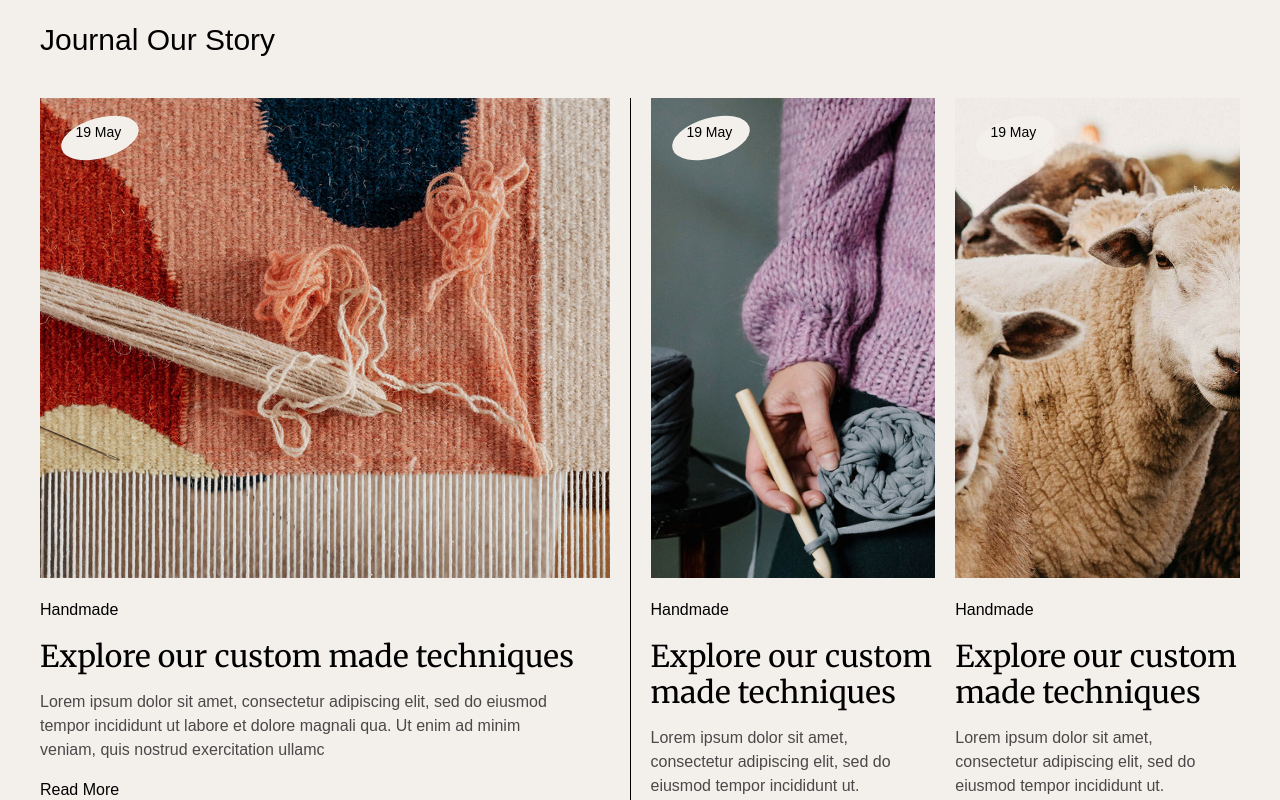
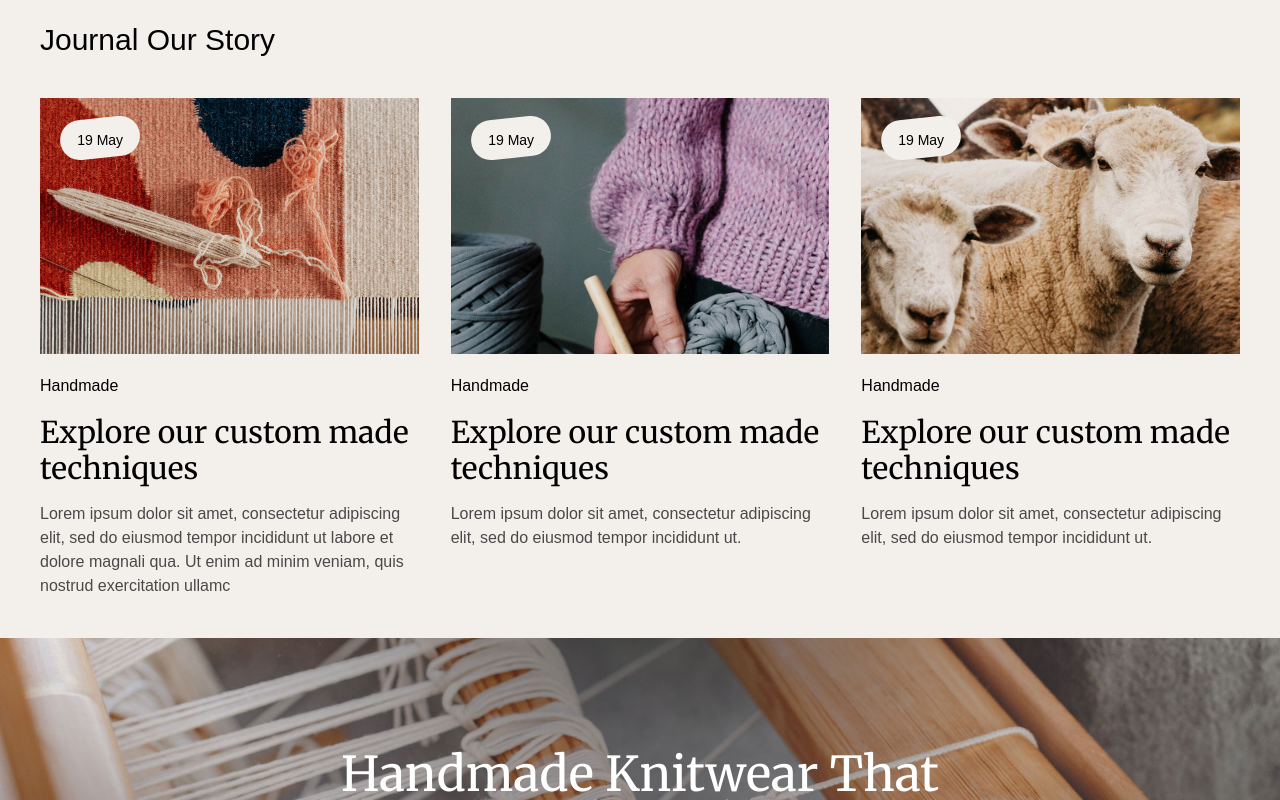
Before and after one commit to theanshumaangupta/LoopsAndLove, a Next.js app: page / in a window 1280 px wide. Shown: the part 4280-5080 px from the top of the page. Built offline with nearby package versions, Linux system fonts and the light colour scheme.

Commit message:
journalFix

```diff
--- a/src/app/components/Journal.jsx
+++ b/src/app/components/Journal.jsx
@@ -1,79 +1,82 @@
-
 function Journal() {
   return (
-    <div className="w-full p-10 items-stretch min-h-screen bg-[#F3F0EC] text-black ">
-      <h1 className="text-3xl mb-10 ">Journal Our Story</h1>
-      <div className=" flex justify-center items-stretch min-h-[60vh] gap-5">
+    <div className="w-full p-10 bg-[#F3F0EC] text-black">
+      <h1 className="text-3xl mb-10">Journal Our Story</h1>
 
-        <div className=" flex flex-col flex-2 text-black">
-          {/* image div with date tag */}
-          <div
-            style={{ backgroundImage: "url('images/post-img-1.jpg')" }}
-            className="min-h-[60vh] relative bg-cover bg-center"
-          >
-            {/* Date Tag */}
-            <div className=" w-[5rem] h-[2.5rem] justify-center items-center absolute top-5 left-5 -rotate-[16deg] rounded-[50%] bg-[#f3f0ec] z-[1]">
-              <p className="text-sm text-center rotate-[16deg] mt-1 text-black">
-                19 May
-              </p>
+      <div className="grid grid-cols-1 lg:grid-cols-3 gap-8">
+
+        {/* Journal Item 1 */}
+        <div className="flex flex-col">
+          <div className="relative h-64">
+            <img
+              src="images/post-img-1.jpg"
+              alt="Journal Post 1"
+              className="w-full h-full object-cover"
+            />
+            <div className="w-20 h-10 flex justify-center items-center absolute top-5 left-5 -rotate-6 rounded-full bg-[#f3f0ec] z-10">
+              <p className="text-sm text-center rotate-6 mt-1 text-black">19 May</p>
             </div>
           </div>
-          {/* twxt div */}
-          <div className="flex flex-col gap-4">
-            <p className="text-base mt-5">Handmade</p>
-            <p style={{fontFamily: 'Merriweather'}} className="font-light text-3xl">Explore our custom made techniques</p>
-            <p className="text-base max-w-[90%] text-[#4A4848]">
-              Lorem ipsum dolor sit amet, consectetur adipiscing elit, sed do
-              eiusmod tempor incididunt ut labore et dolore magnali qua. Ut enim
-              ad minim veniam, quis nostrud exercitation ullamc
+
+          <div className="flex flex-col gap-4 mt-5">
+            <p className="text-base">Handmade</p>
+            <p style={{ fontFamily: 'Merriweather' }} className="font-light text-3xl">
+              Explore our custom made techniques
             </p>
-            <p>Read More</p>
+            <p className="text-base text-[#4A4848]">
+              Lorem ipsum dolor sit amet, consectetur adipiscing elit, sed do eiusmod tempor incididunt ut labore et dolore magnali qua. Ut enim ad minim veniam, quis nostrud exercitation ullamc
+            </p>
+
           </div>
         </div>
 
-        <div className="w-[1px] bg-black" ></div>
-
-        <div className=" flex flex-col flex-1">
-          <div
-            style={{ backgroundImage: "url('images/post-list-1-img-1.jpg')" }}
-            className=" relative bg-cover bg-center min-h-[60vh] flex-1"
-          >
-            <div className=" w-[5rem] h-[2.5rem] justify-center items-center absolute top-5 left-5 -rotate-[16deg] rounded-[50%] bg-[#f3f0ec] z-[1]">
-              <p className="text-sm text-center rotate-[16deg] mt-1 text-black">
-                19 May
-              </p>
+        {/* Journal Item 2 */}
+        <div className="flex flex-col">
+          <div className="relative h-64">
+            <img
+              src="images/post-list-1-img-1.jpg"
+              alt="Journal Post 2"
+              className="w-full h-full object-cover"
+            />
+            <div className="w-20 h-10 flex justify-center items-center absolute top-5 left-5 -rotate-6 rounded-full bg-[#f3f0ec] z-10">
+              <p className="text-sm text-center rotate-6 mt-1 text-black">19 May</p>
             </div>
           </div>
-          <div className="flex flex-col gap-4">
-            <p className="text-base mt-5">Handmade</p>
-            <p style={{fontFamily: 'Merriweather'}} className="font-light text-3xl">Explore our custom made techniques</p>
-            <p className="text-base max-w-[90%] text-[#4A4848]">
-              Lorem ipsum dolor sit amet, consectetur adipiscing elit, sed do
-              eiusmod tempor incididunt ut.
+
+          <div className="flex flex-col gap-4 mt-5">
+            <p className="text-base">Handmade</p>
+            <p style={{ fontFamily: 'Merriweather' }} className="font-light text-3xl">
+              Explore our custom made techniques
             </p>
-            <p>Read More</p>
+            <p className="text-base text-[#4A4848]">
+              Lorem ipsum dolor sit amet, consectetur adipiscing elit, sed do eiusmod tempor incididunt ut.
+            </p>
+
           </div>
         </div>
 
-        <div className=" flex flex-col flex-1">
-          <div
-            style={{ backgroundImage: "url('images/post-list-1-img-3.jpg')" }}
-            className="relative bg-cover bg-center min-h-[60vh] flex-1"
-          >
-            <div className=" w-[5rem] h-[2.5rem] justify-center items-center absolute top-5 left-5 -rotate-[16deg] rounded-[50%] bg-[#f3f0ec] z-[1]">
-              <p className="text-sm text-center rotate-[16deg] mt-1 text-black">
-                19 May
-              </p>
+        {/* Journal Item 3 */}
+        <div className="flex flex-col">
+          <div className="relative h-64">
+            <img
+              src="images/post-list-1-img-3.jpg"
+              alt="Journal Post 3"
+              className="w-full h-full object-cover"
+            />
+            <div className="w-20 h-10 flex justify-center items-center absolute top-5 left-5 -rotate-6 rounded-full bg-[#f3f0ec] z-10">
+              <p className="text-sm text-center rotate-6 mt-1 text-black">19 May</p>
             </div>
           </div>
-          <div className="flex flex-col gap-4">
-            <p className="text-base mt-5">Handmade</p>
-            <p style={{fontFamily: 'Merriweather'}} className="font-light text-3xl">Explore our custom made techniques</p>
-            <p className="text-base max-w-[90%] text-[#4A4848]">
-              Lorem ipsum dolor sit amet, consectetur adipiscing elit, sed do
-              eiusmod tempor incididunt ut.
+
+          <div className="flex flex-col gap-4 mt-5">
+            <p className="text-base">Handmade</p>
+            <p style={{ fontFamily: 'Merriweather' }} className="font-light text-3xl">
+              Explore our custom made techniques
             </p>
-            <p>Read More</p>
+            <p className="text-base text-[#4A4848]">
+              Lorem ipsum dolor sit amet, consectetur adipiscing elit, sed do eiusmod tempor incididunt ut.
+            </p>
+
           </div>
         </div>
 
--- a/src/app/globals.css
+++ b/src/app/globals.css
@@ -27,3 +27,6 @@ body {
   padding: 0;
   box-sizing: border-box;
 }
+.child{
+  text-transform: capitalize;
+}
```
